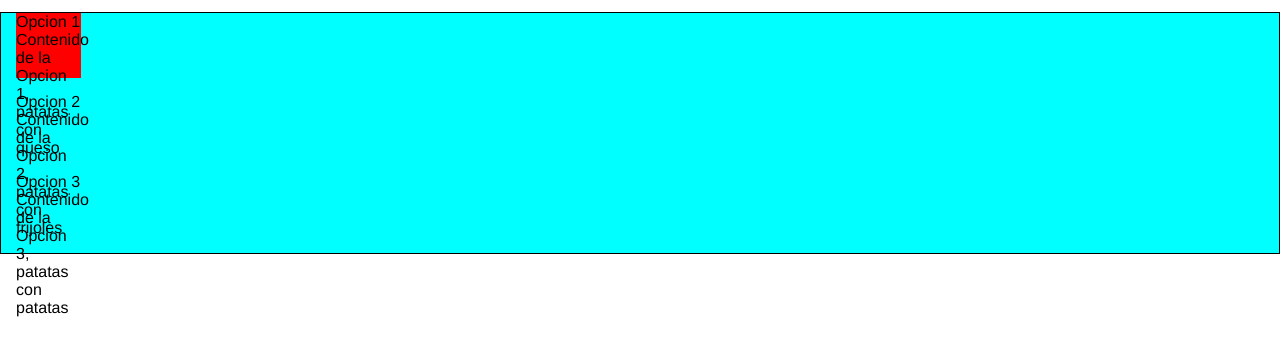
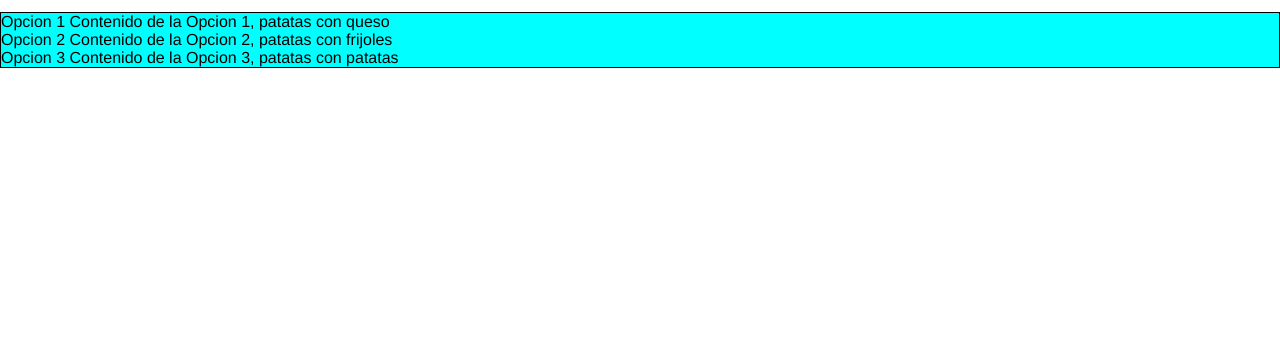
Before and after one commit to ElCuri97/module2, a plain HTML site: page index.html in a window 1280 px wide. Shown: the part 40-396 px from the top of the page. Drawn offline with Linux system fonts and the light colour scheme.

Commit message:
Update stylesheet.css

```diff
--- a/css/stylesheet.css
+++ b/css/stylesheet.css
@@ -17,13 +17,12 @@ div#contenedor{
   top: 20%;
 }
 
-p{
-  width: 65px;
-  height: 65px;
-  margin-left: 15px;
-  margin-right: 15px;
-  margin-bottom: 15px;
+#d1{
+
 }
-#p1{
-  background-color: red;
+#d2{
+
 }
+#d3{
+
+}
```
